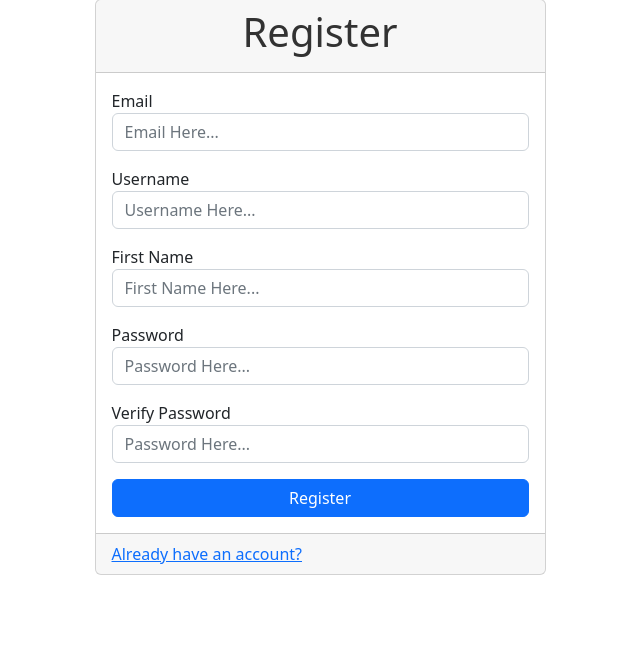
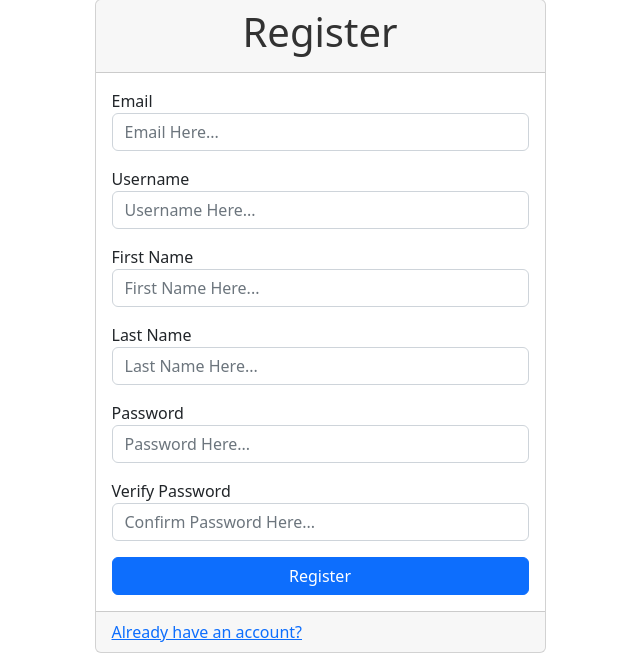
Before and after one commit to cybera3s/TodoApp, a FastAPI app: page /auth/register in a window 1280 px wide. Shown: the part 143-800 px from the top of the page, without its empty margins (320-960 px from the left). Run offline with FastAPI, Linux system fonts and the light colour scheme; some libraries are stand-ins or nearby versions.

Commit message:
complete register form

```diff
--- a/templates/register.html
+++ b/templates/register.html
@@ -13,8 +13,14 @@
              </div>
 
              <div class="card-body">
-                 <form>
-
+                <!--   Message section              -->
+                 {% if msg %}
+                    <div class="alert alert-danger">
+                        {{ msg }}
+                    </div>
+                 {% endif %}
+                 <form method="post" action="{{ url_for('register') }}">
+                    <!--   Email address                -->
                      <div class="mb-3">
                          <label for="email">Email</label>
                          <input type="email" name="email" id="email" class="form-control"
@@ -22,7 +28,7 @@
                             required
                          >
                      </div>
-
+                    <!--   Username                  -->
                      <div class="mb-3">
                          <label for="username">Username</label>
                          <input type="text" name="username" id="username" class="form-control"
@@ -31,6 +37,7 @@
                          >
                      </div>
 
+                    <!--   First Name                  -->
                      <div class="mb-3">
                          <label for="firstname">First Name</label>
                          <input type="text" name="firstname" id="firstname" class="form-control"
@@ -38,7 +45,15 @@
                             required
                          >
                      </div>
-
+                     <!--   Last Name                  -->
+                     <div class="mb-3">
+                         <label for="lastname">Last Name</label>
+                         <input type="text" name="lastname" id="lastname" class="form-control"
+                            placeholder="Last Name Here..."
+                            required
+                         >
+                     </div>
+                    <!--   password                -->
                      <div class="mb-3">
                          <label for="password">Password</label>
                          <input type="password" id="password" name="password"
@@ -47,12 +62,12 @@
                            required
                          >
                      </div>
-
+                    <!--   confirm password                  -->
                      <div class="mb-3">
                          <label for="password2">Verify Password</label>
                          <input type="password" id="password2" name="password2"
                            class="form-control"
-                           placeholder="Password Here..."
+                           placeholder="Confirm Password Here..."
                            required
                          >
                      </div>
```
